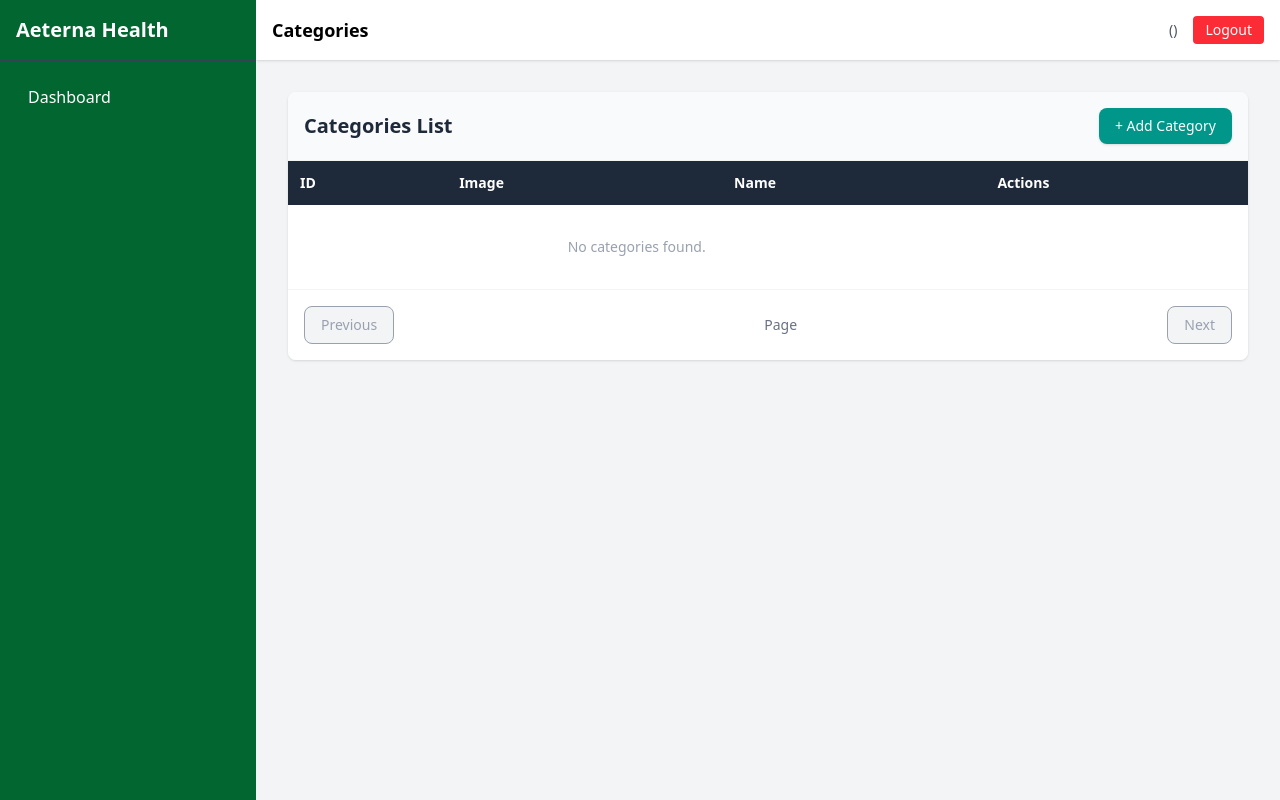
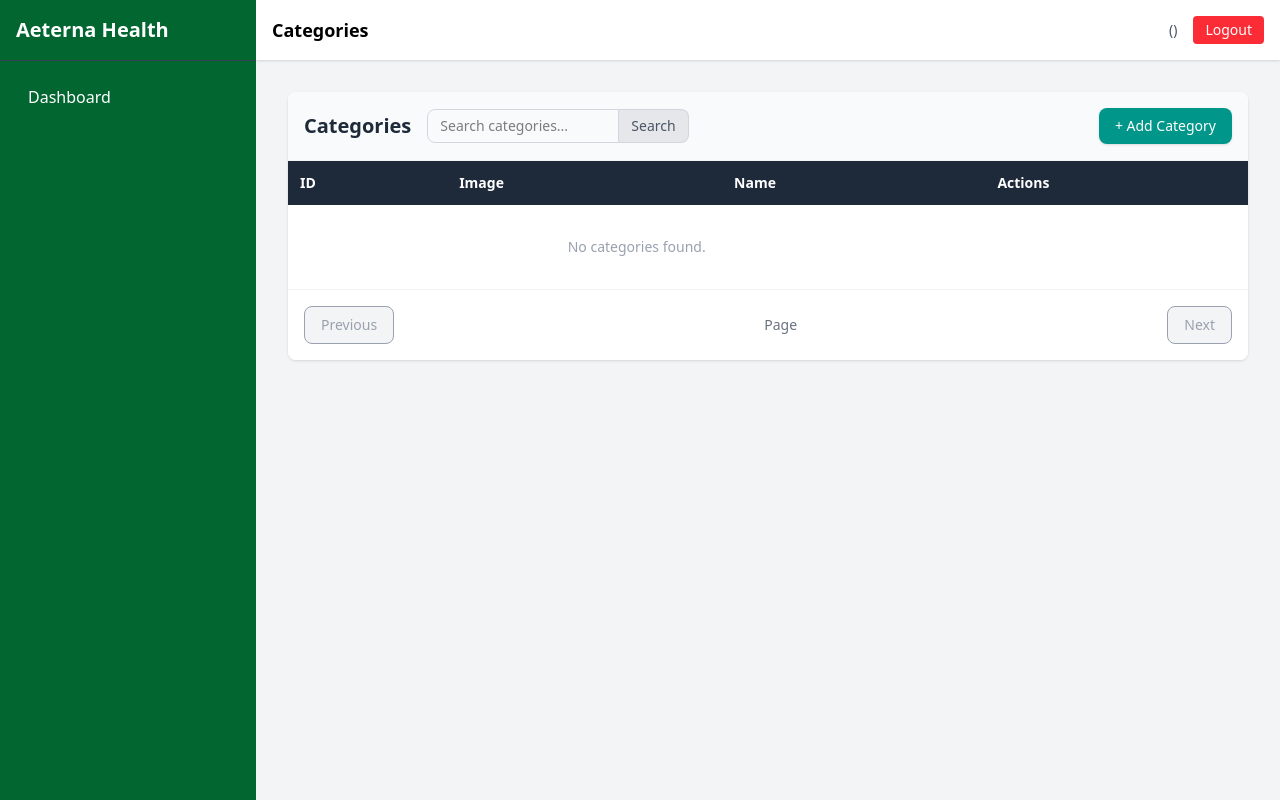
Before and after one commit to rychanroth/aeterna_health_api, a Django app: template templates/categories/categories.html in a window 1280 px wide. Run offline with Django 5.2, Linux system fonts and the light colour scheme; the template is opened without the code that fills it, so the values that code supplies are empty; parts of the project's set-up code (start-up, migrations or seed data) failed here and were passed over.

Commit message:
feat: on `categories` add search feature

```diff
--- a/static/css/output.css
+++ b/static/css/output.css
@@ -267,6 +267,9 @@
   .inline-flex {
     display: inline-flex;
   }
+  .table {
+    display: table;
+  }
   .h-10 {
     height: calc(var(--spacing) * 10);
   }
@@ -291,6 +294,9 @@
   .w-24 {
     width: calc(var(--spacing) * 24);
   }
+  .w-48 {
+    width: calc(var(--spacing) * 48);
+  }
   .w-64 {
     width: calc(var(--spacing) * 64);
   }
@@ -306,11 +312,20 @@
   .flex-1 {
     flex: 1;
   }
+  .flex-shrink {
+    flex-shrink: 1;
+  }
   .shrink-0 {
     flex-shrink: 0;
   }
+  .border-collapse {
+    border-collapse: collapse;
+  }
   .cursor-not-allowed {
     cursor: not-allowed;
+  }
+  .resize {
+    resize: both;
   }
   .grid-cols-2 {
     grid-template-columns: repeat(2, minmax(0, 1fr));
@@ -378,6 +393,14 @@
   .rounded-lg {
     border-radius: var(--radius-lg);
   }
+  .rounded-l-lg {
+    border-top-left-radius: var(--radius-lg);
+    border-bottom-left-radius: var(--radius-lg);
+  }
+  .rounded-r-lg {
+    border-top-right-radius: var(--radius-lg);
+    border-bottom-right-radius: var(--radius-lg);
+  }
   .border {
     border-style: var(--tw-border-style);
     border-width: 1px;
@@ -393,6 +416,10 @@
   .border-b {
     border-bottom-style: var(--tw-border-style);
     border-bottom-width: 1px;
+  }
+  .border-l-0 {
+    border-left-style: var(--tw-border-style);
+    border-left-width: 0px;
   }
   .border-l-4 {
     border-left-style: var(--tw-border-style);
@@ -425,6 +452,9 @@
   }
   .bg-gray-100 {
     background-color: var(--color-gray-100);
+  }
+  .bg-gray-200 {
+    background-color: var(--color-gray-200);
   }
   .bg-gray-800 {
     background-color: var(--color-gray-800);
@@ -473,6 +503,9 @@
   }
   .py-1 {
     padding-block: calc(var(--spacing) * 1);
+  }
+  .py-1\.5 {
+    padding-block: calc(var(--spacing) * 1.5);
   }
   .py-2 {
     padding-block: calc(var(--spacing) * 2);
@@ -557,6 +590,9 @@
   .uppercase {
     text-transform: uppercase;
   }
+  .underline {
+    text-decoration-line: underline;
+  }
   .shadow {
     --tw-shadow: 0 1px 3px 0 var(--tw-shadow-color, rgb(0 0 0 / 0.1)), 0 1px 2px -1px var(--tw-shadow-color, rgb(0 0 0 / 0.1));
     box-shadow: var(--tw-inset-shadow), var(--tw-inset-ring-shadow), var(--tw-ring-offset-shadow), var(--tw-ring-shadow), var(--tw-shadow);
@@ -568,6 +604,10 @@
   .shadow-sm {
     --tw-shadow: 0 1px 3px 0 var(--tw-shadow-color, rgb(0 0 0 / 0.1)), 0 1px 2px -1px var(--tw-shadow-color, rgb(0 0 0 / 0.1));
     box-shadow: var(--tw-inset-shadow), var(--tw-inset-ring-shadow), var(--tw-ring-offset-shadow), var(--tw-ring-shadow), var(--tw-shadow);
+  }
+  .outline {
+    outline-style: var(--tw-outline-style);
+    outline-width: 1px;
   }
   .filter {
     filter: var(--tw-blur,) var(--tw-brightness,) var(--tw-contrast,) var(--tw-grayscale,) var(--tw-hue-rotate,) var(--tw-invert,) var(--tw-saturate,) var(--tw-sepia,) var(--tw-drop-shadow,);
@@ -617,6 +657,13 @@
         @supports (color: color-mix(in lab, red, red)) {
           background-color: color-mix(in oklab, var(--color-gray-50) 70%, transparent);
         }
+      }
+    }
+  }
+  .hover\:bg-gray-300 {
+    &:hover {
+      @media (hover: hover) {
+        background-color: var(--color-gray-300);
       }
     }
   }
@@ -680,6 +727,12 @@
   .focus\:border-teal-500 {
     &:focus {
       border-color: var(--color-teal-500);
+    }
+  }
+  .focus\:ring-1 {
+    &:focus {
+      --tw-ring-shadow: var(--tw-ring-inset,) 0 0 0 calc(1px + var(--tw-ring-offset-width)) var(--tw-ring-color, currentcolor);
+      box-shadow: var(--tw-inset-shadow), var(--tw-inset-ring-shadow), var(--tw-ring-offset-shadow), var(--tw-ring-shadow), var(--tw-shadow);
     }
   }
   .focus\:ring-2 {
@@ -799,6 +852,11 @@
   inherits: false;
   initial-value: 0 0 #0000;
 }
+@property --tw-outline-style {
+  syntax: "*";
+  inherits: false;
+  initial-value: solid;
+}
 @property --tw-blur {
   syntax: "*";
   inherits: false;
@@ -874,6 +932,7 @@
       --tw-ring-offset-width: 0px;
       --tw-ring-offset-color: #fff;
       --tw-ring-offset-shadow: 0 0 #0000;
+      --tw-outline-style: solid;
       --tw-blur: initial;
       --tw-brightness: initial;
       --tw-contrast: initial;
--- a/templates/categories/categories.html
+++ b/templates/categories/categories.html
@@ -7,7 +7,20 @@
 {% block content %}
 <div class="bg-white rounded-lg shadow overflow-hidden">
     <div class="p-4 border-b border-gray-100 bg-gray-50 flex justify-between items-center">
-        <h2 class="text-xl font-bold text-gray-800">Categories List</h2>
+        <div class="flex items-center gap-4">
+            <h2 class="text-xl font-bold text-gray-800">Categories</h2>
+
+            <!-- SEARCH FORM -->
+            <form method="GET" action="" class="flex">
+                <input type="text" name="search" placeholder="Search categories..." value="{{ request.GET.search }}"
+                    class="border border-gray-300 rounded-l-lg px-3 py-1.5 text-sm focus:outline-none focus:ring-1 focus:ring-teal-500 w-48">
+                <button type="submit"
+                    class="bg-gray-200 border border-l-0 border-gray-300 rounded-r-lg px-3 py-1.5 text-sm text-gray-600 hover:bg-gray-300">
+                    Search
+                </button>
+            </form>
+        </div>
+
         <a href="{% url 'template_category_create' %}"
             class="bg-teal-600 text-white px-4 py-2 rounded-lg text-sm font-medium hover:bg-teal-700 transition shadow-sm">
             + Add Category
```
Also changed, not shown: medicines/template_views.py (+6 -1 lines).
